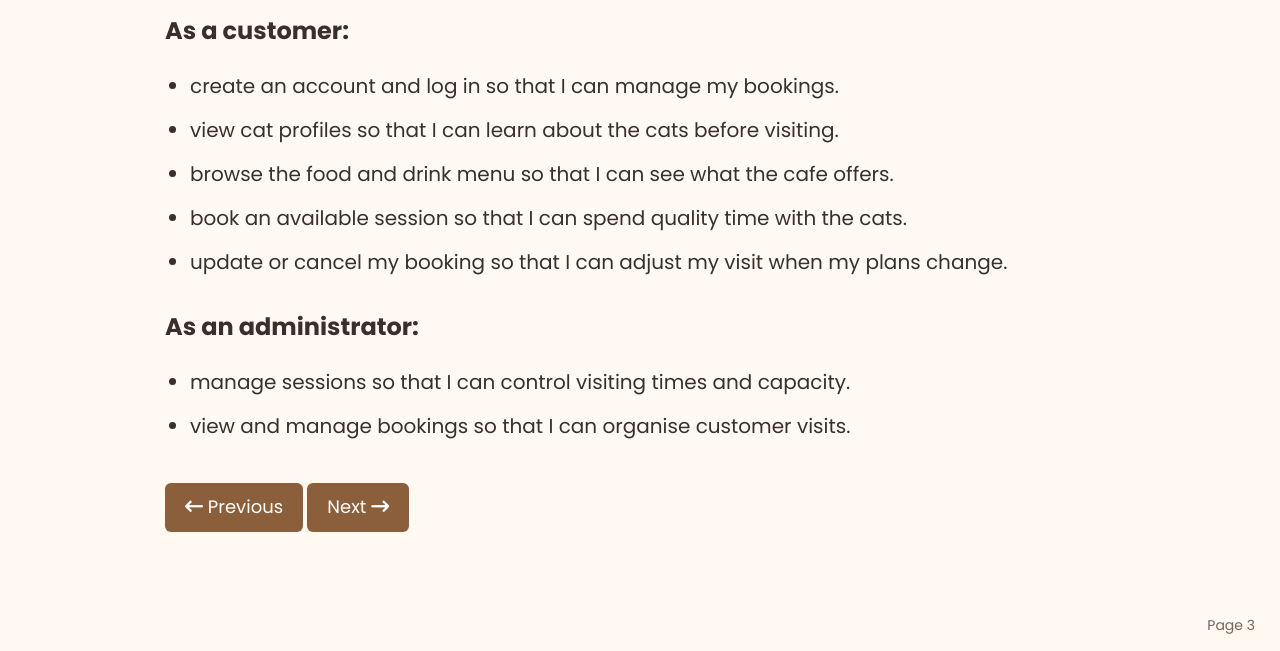
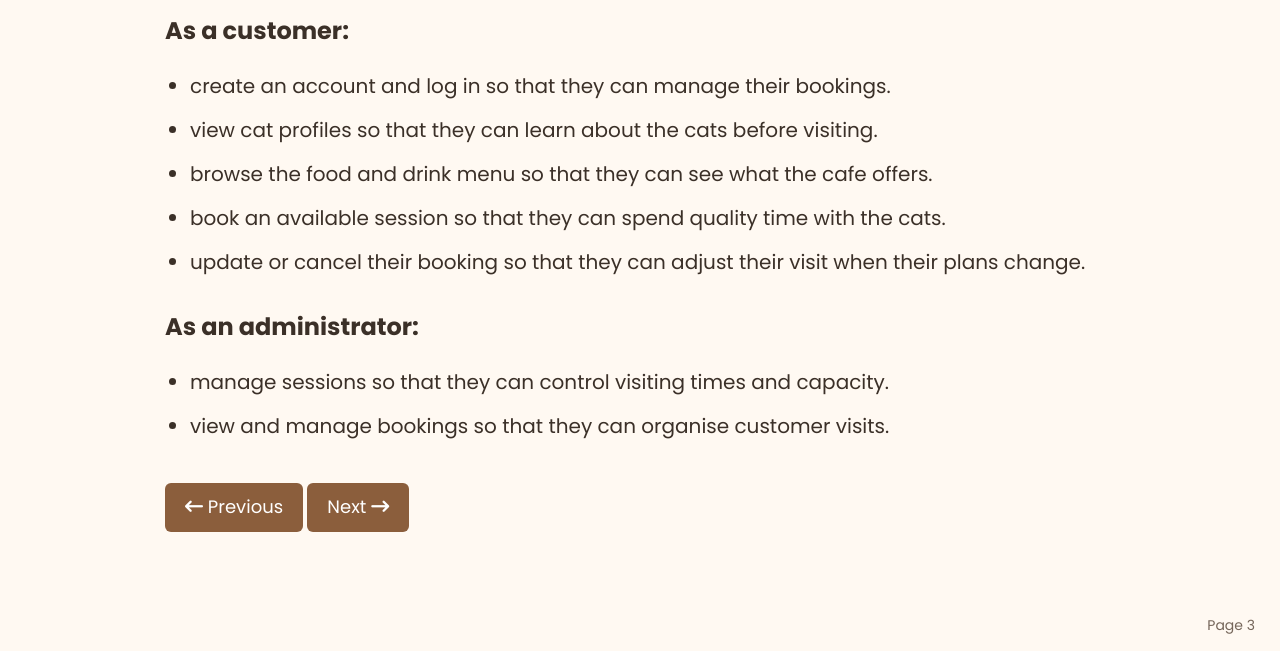
Before and after one commit to sambriddhi-ad/purrfect-cafe-presentation, a plain HTML site: page page3.html in a window 1280 px wide. Shown: the part 149-800 px from the top of the page. Drawn offline with Linux system fonts and the light colour scheme.

Commit message:
some fixed

```diff
--- a/page3.html
+++ b/page3.html
@@ -21,18 +21,18 @@
     <h2>As a customer:</h2>
 
     <ul>
-      <li>create an account and log in so that I can manage my bookings.</li>
-      <li>view cat profiles so that I can learn about the cats before visiting.</li>
-      <li>browse the food and drink menu so that I can see what the cafe offers.</li>
-      <li>book an available session so that I can spend quality time with the cats.</li>
-      <li>update or cancel my booking so that I can adjust my visit when my plans change.</li>
+      <li>create an account and log in so that they can manage their bookings.</li>
+      <li>view cat profiles so that they can learn about the cats before visiting.</li>
+      <li>browse the food and drink menu so that they can see what the cafe offers.</li>
+      <li>book an available session so that they can spend quality time with the cats.</li>
+      <li>update or cancel their booking so that they can adjust their visit when their plans change.</li>
     </ul>
 
     <h2>As an administrator:</h2>
 
     <ul>
-      <li>manage sessions so that I can control visiting times and capacity.</li>
-      <li>view and manage bookings so that I can organise customer visits.</li>
+      <li>manage sessions so that they can control visiting times and capacity.</li>
+      <li>view and manage bookings so that they can organise customer visits.</li>
     </ul>
 
     <a href="page2.html"> <i class="fa-solid fa-arrow-left-long"></i>  Previous</a>
```
